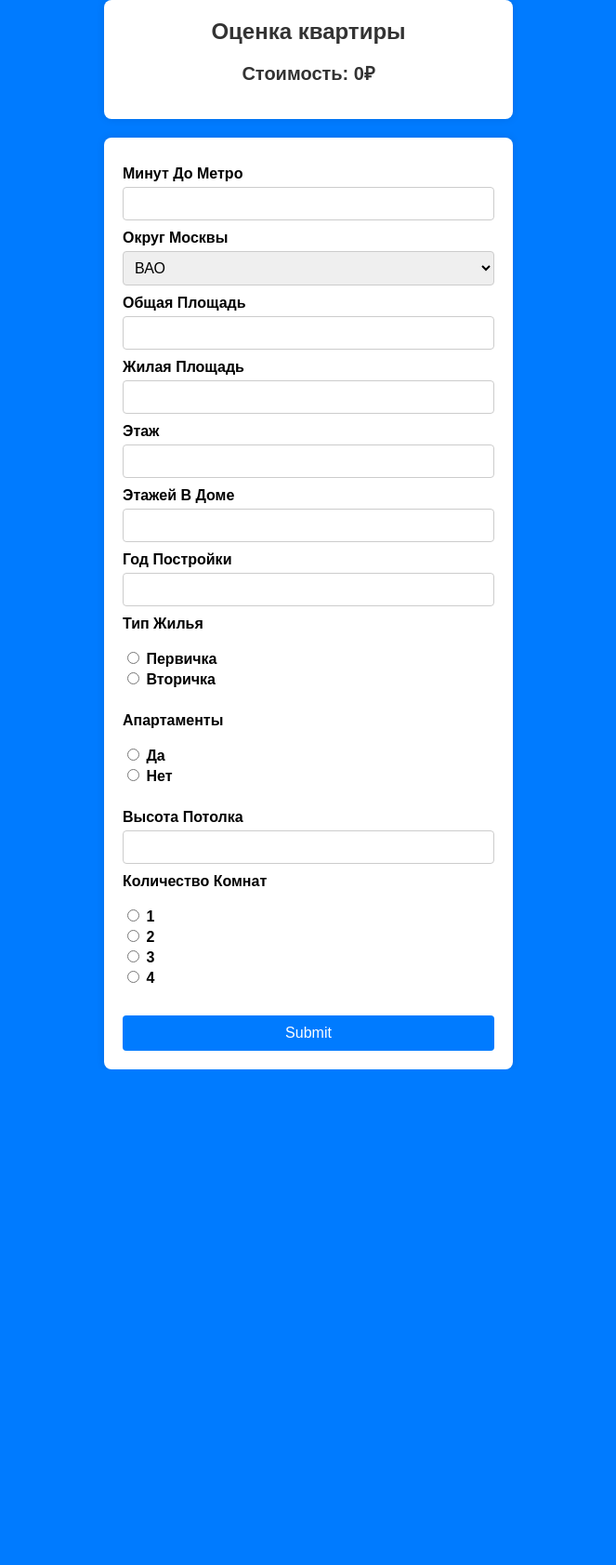
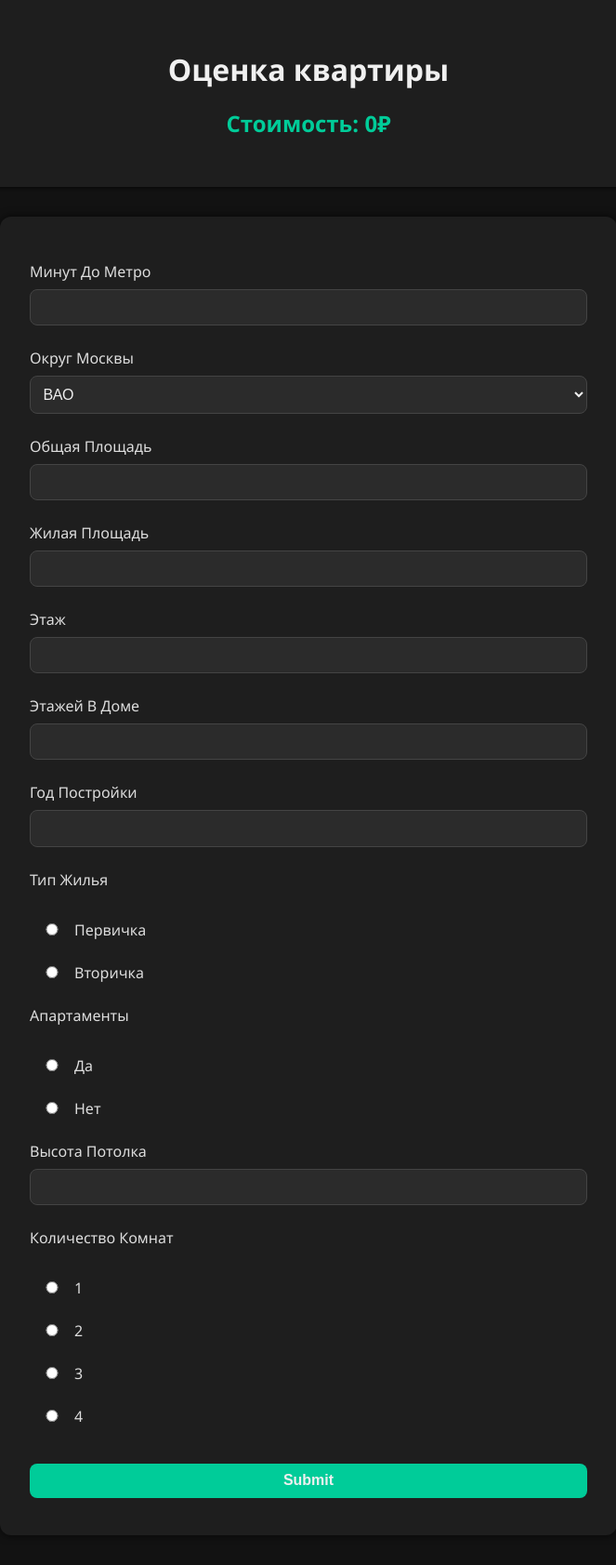
Before and after one commit to Teodorus730/estate_price_prediction, a Flask app: page / in a window 1280 px wide. Shown: the whole page at 93% size, without its empty margins (308-971 px from the left). Before the commit the page ends 1150 px from the top, so only its background shows below. Run offline with Flask 3, Linux system fonts and the light colour scheme; parts of the project's set-up code (start-up, migrations or seed data) failed here and were passed over.

Commit message:
adaptive css

```diff
--- a/app/static/css/main.css
+++ b/app/static/css/main.css
@@ -1,50 +1,92 @@
+/* Основные настройки */
 body {
-    font-family: Arial, sans-serif;
-    background-color: #007BFF;
     margin: 0;
-    padding: 0;
+    font-family: 'Segoe UI', Tahoma, Geneva, Verdana, sans-serif;
+    background-color: #121212;
+    color: #f0f0f0;
     display: flex;
-    flex-direction: column; /* Размещаем контейнеры вертикально */
-    justify-content: center;
-    align-items: center;
+    flex-direction: column;
+    min-height: 100vh;
 }
 
+/* Контейнеры */
 .header-container {
-    background: #fff; /* Добавляем фон, чтобы контейнер был видимым */
-    padding: 20px;
-    border-radius: 8px;
-    box-shadow: 0 0 10px rgba(0, 0, 0, 0.1);
-    width: 100%;
-    max-width: 400px;
     text-align: center;
-    margin-bottom: 20px; /* Отступ от формы */
+    padding: 2rem 1rem;
+    background-color: #1e1e1e;
+    box-shadow: 0 2px 4px rgba(0, 0, 0, 0.5);
 }
 
-h1 {
-    margin: 0;
-    font-size: 24px;
-    color: #333;
+.header-container h1 {
+    font-size: 2rem;
+    margin-bottom: 0.5rem;
 }
 
-h2 {
-    /* margin: 0; */
-    font-size: 20px;
-    color: #333;
+.header-container h2 {
+    font-size: 1.5rem;
+    color: #00cc99;
 }
 
 .form-container {
-    background: #fff;
-    padding: 20px;
-    border-radius: 8px;
-    box-shadow: 0 0 10px rgba(0, 0, 0, 0.1);
-    width: 100%;
-    max-width: 400px;
+    flex: 1;
+    display: flex;
+    justify-content: center;
+    padding: 2rem 1rem;
 }
 
+/* Форма */
+form {
+    width: 100%;
+    max-width: 600px;
+    background-color: #1e1e1e;
+    padding: 2rem;
+    border-radius: 12px;
+    box-shadow: 0 0 10px rgba(0,0,0,0.7);
+}
 
-form {
+label {
+    display: block;
+    margin: 1rem 0 0.5rem;
+    font-weight: 500;
+    color: #dddddd;
+}
+
+input, select {
+    width: 100%;
+    padding: 0.6rem;
+    margin-bottom: 0.5rem;
+    background-color: #2b2b2b;
+    color: #f0f0f0;
+    border: 1px solid #444;
+    border-radius: 8px;
+    font-size: 1rem;
+    box-sizing: border-box;
+}
+
+li {
     display: flex;
-    flex-direction: column;
+    flex-direction: row;
+    justify-content: start;
+    align-items: center;
+
+}
+
+input[type="radio"] {
+    width: 8%;
+    margin: 1rem 0 0.5rem;
+}
+
+input[type="submit"] {
+    background-color: #00cc99;
+    border: none;
+    cursor: pointer;
+    margin-top: 1rem;
+    font-weight: bold;
+    transition: background 0.3s;
+}
+
+input[type="submit"]:hover {
+    background-color: #00b386;
 }
 
 ul {
@@ -52,36 +94,40 @@ ul {
     padding: 0;
 }
 
-ul.errors {  /* Применяется только к списку ошибок */
-    color: red;
-    font-size: 14px;
+/* Ошибки */
+ul.errors {
+    color: #ff6666;
+    list-style: none;
+    padding-left: 0;
+    margin: 0.5rem 0 1rem;
+    font-size: 0.9rem;
 }
 
-label {
-    margin-top: 10px;
-    font-weight: bold;
+/* Адаптивность */
+@media (max-width: 768px) {
+    .header-container h1 {
+        font-size: 1.6rem;
+    }
+
+    .header-container h2 {
+        font-size: 1.2rem;
+    }
+
+    form {
+        padding: 1.5rem;
+    }
 }
 
-input, select {
-    padding: 8px;
-    margin-top: 5px;
-    border: 1px solid #ccc;
-    border-radius: 4px;
-    font-size: 16px;
+@media (max-width: 480px) {
+    .header-container {
+        padding: 1rem 0.5rem;
+    }
+
+    form {
+        padding: 1rem;
+    }
+
+    input, select {
+        font-size: 0.95rem;
+    }
 }
-
-input[type="submit"] {
-    background: #007BFF;
-    color: white;
-    cursor: pointer;
-    border: none;
-    margin-top: 15px;
-    padding: 10px;
-    font-size: 16px;
-    border-radius: 4px;
-    transition: background 0.3s;
-}
-
-input[type="submit"]:hover {
-    background: #0056b3;
-}
--- a/app/templates/index.html
+++ b/app/templates/index.html
@@ -3,8 +3,9 @@
 <html lang="en">
 <head>
     <meta charset="UTF-8">
-    <link href="static/css/main.css" rel="stylesheet" type="text/css">
-    <title>Price</title>
+    <meta name="viewport" content="width=device-width, initial-scale=1.0">
+    <link href="{{ url_for('static', filename='css/main.css') }}" rel="stylesheet" type="text/css">
+    <title>Оценка квартиры</title>
 </head>
 <body>
     <div class="header-container">
@@ -29,6 +30,5 @@
             <input type="submit" value="Submit">
         </form>
     </div>
-
 </body>
 </html>
```
